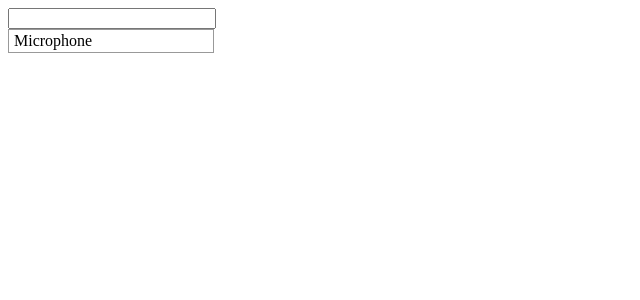
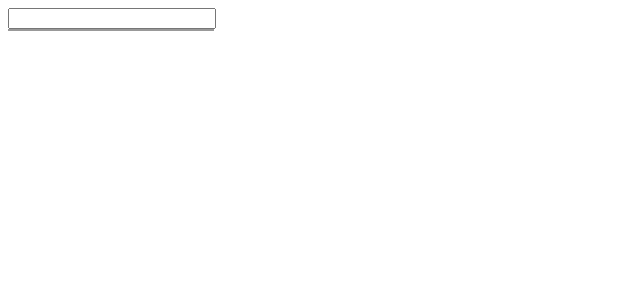
Before and after one commit to perjumarcel/typeahead, an Angular app in the folder UI/: page / in a window 1280 px wide. Shown: the top 300 px of the page, without its empty margins (0-640 px from the left). Built offline with nearby package versions, Linux system fonts and the light colour scheme.

Commit message:
Bind list to loaded terms

```diff
--- a/UI/src/app/app.component.html
+++ b/UI/src/app/app.component.html
@@ -5,8 +5,8 @@
       (keyup)="onKeyUp($event)">
 
     <div class="search-options">
-      <div class="search-option" hover-class="search-hover">
-        <div  innerHTML="{{'Microphone' | highlight: filter}}"></div>
+      <div class="search-option" hover-class="search-hover" *ngFor="let term of terms">
+        <div  innerHTML="{{ term.name | highlight: filter}}"></div>
       </div>
     </div>
   </div>
--- a/UI/src/app/app.component.ts
+++ b/UI/src/app/app.component.ts
@@ -33,6 +33,15 @@ export class AppComponent {
     }
 
     this.filter = event.target.value;
+    if (this.filter.length > 2) {
+      this.getTerms(this.filter);
+    } else {
+      this.clearTerms();
+    }
+  }
+
+  clearTerms() {
+    this.terms = [];
   }
 
 }
```
